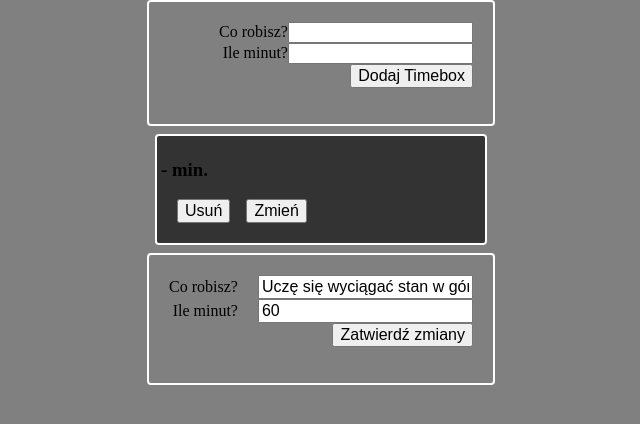
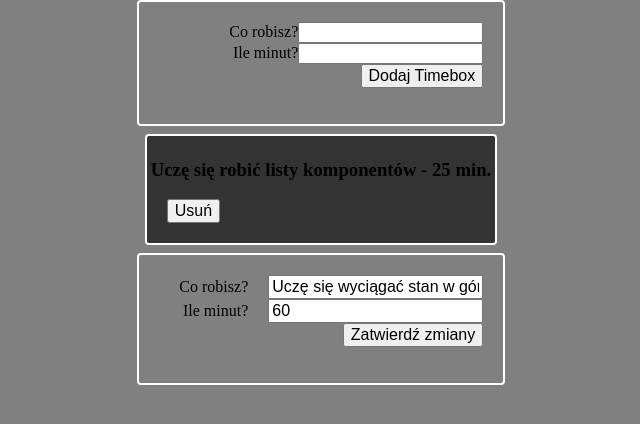
Before and after one commit to mrozrafal/timeboxing, a React (Create React App) app: page / in a window 1280 px wide. Shown: the top 424 px of the page, without its empty margins (319-959 px from the left). Built offline with nearby package versions, Linux system fonts and the light colour scheme.

Commit message:
Revert "feat: rebuild Timebox  to class type component"
This reverts commit 4cd81d80868d4f2b111ceabd08062b8d101b0f2d.

```diff
--- a/src/components/Timebox.js
+++ b/src/components/Timebox.js
@@ -2,41 +2,24 @@ import React from 'react';
 
 
 
-class Timebox extends React.Component {
-    constructor(props) {
-        super(props);
+function Timebox({ title, totalTimeInMinutes, onDelete, onEdit }) {
+    if (totalTimeInMinutes < 0) {
+        throw new Error("Czas musi być większy od zera!")
+    }
 
 
 
-
-        if (this.totalTimeInMinutes < 0) {
-            throw new Error("Czas musi być większy od zera!")
-        }
-    }
-    state = {
-        title : this.title,
-        totalTimeInMinutes : this.totalTimeInMinutes,
-        onDelete : this.onDelete,
-        onEdit : this.onEdit,
-        onSubmit : this.onSubmit,
-    }
-
-
-    render() {
     return (
         <div className="Timebox">
-                <h3> {this.title} - {this.totalTimeInMinutes} min. </h3>
-                <button onClick={this.onDelete}>Usuń</button>
-                <button onClick={this.onEdit}>Zmień</button>
-
+            <h3> {title} - {totalTimeInMinutes} min. </h3>
+            <button onClick={onDelete}>Usuń</button>
 
 
 
 
         </div>
+
     )
-
-    }
 }
 
 
```
Also changed, not shown: src/components/TimeboxList.js (line endings or trailing spaces). Lines whose indentation alone changed are shown as unchanged.
